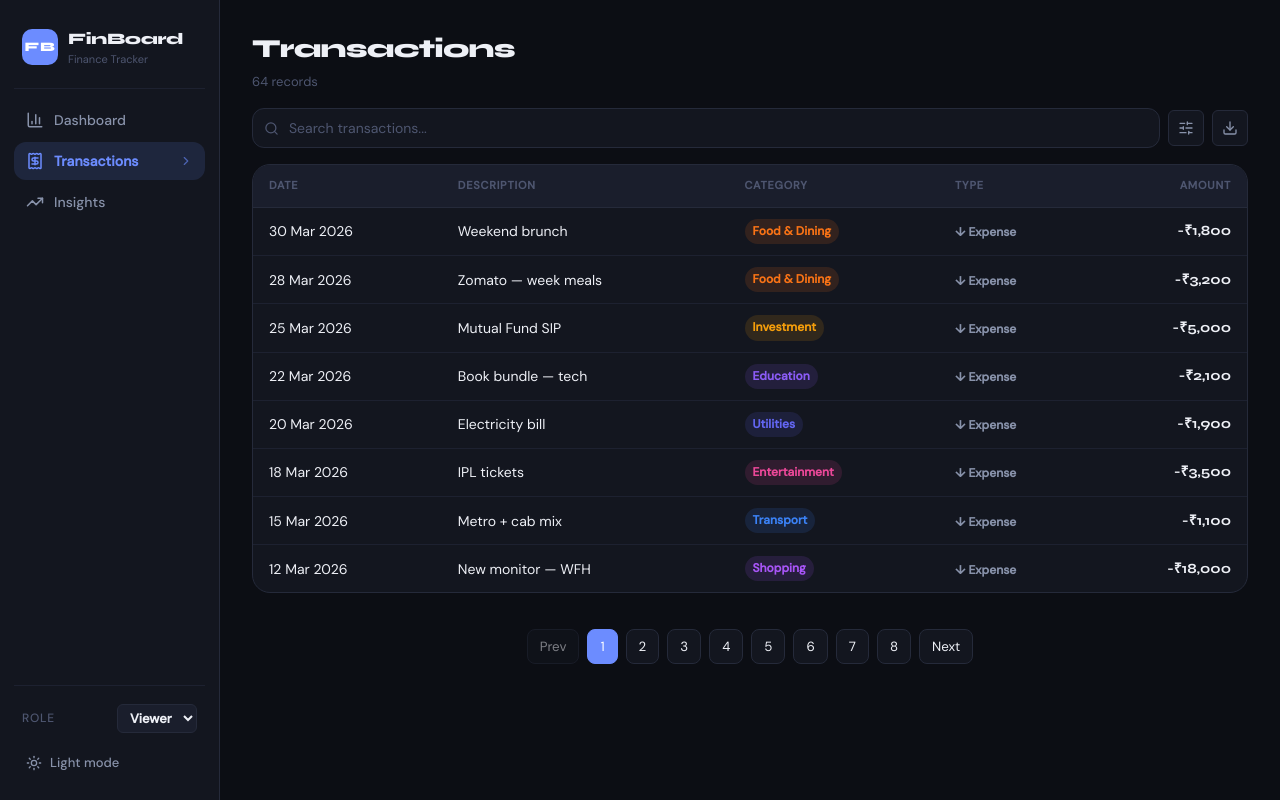
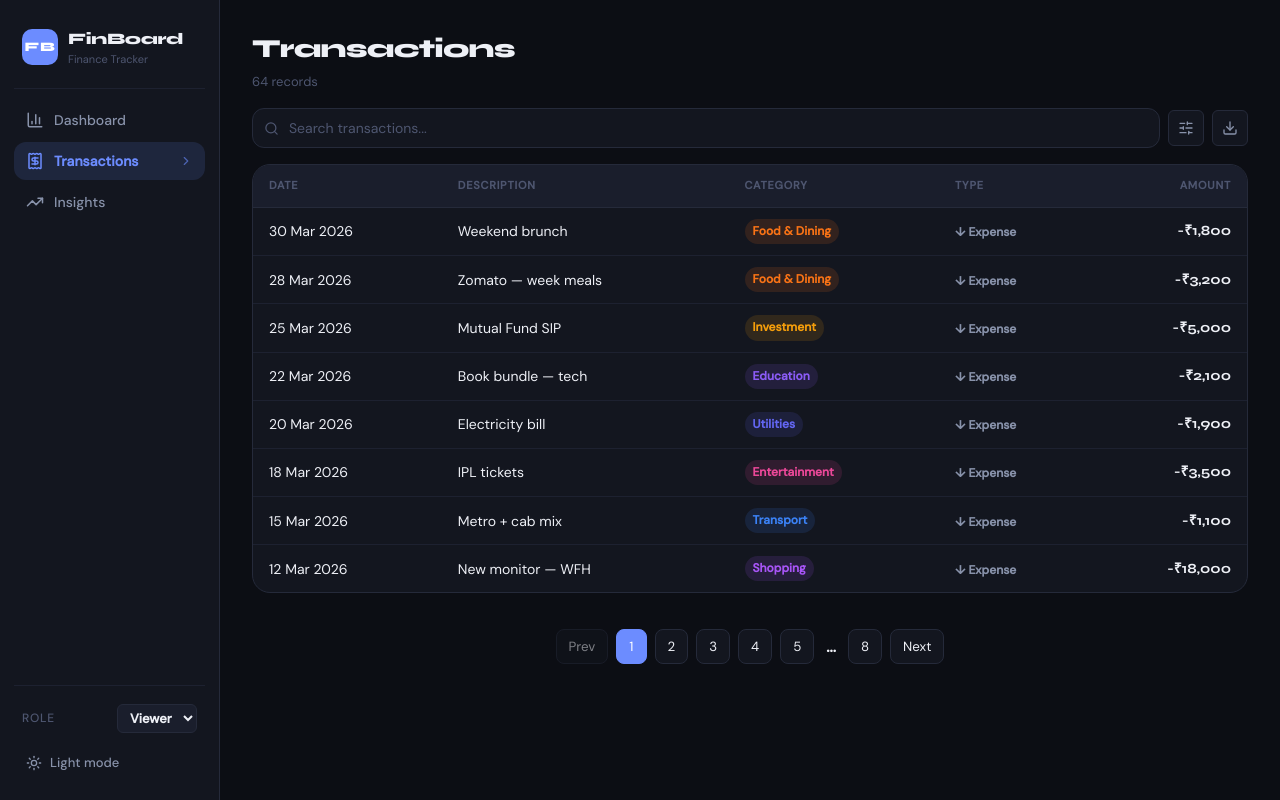
Before and after one commit to bhavesh-018/FinFlow, a React (Vite) app: page / in a window 1280 px wide. Both pictures are taken after a click on the button "Transactions". Built offline with nearby package versions, Linux system fonts and the light colour scheme.

Commit message:
fix: add smart pagination for transactions

```diff
--- a/src/components/transactions/TransactionsList.jsx
+++ b/src/components/transactions/TransactionsList.jsx
@@ -377,17 +377,48 @@ export default function TransactionList() {
           Prev
         </button>
 
-          {Array.from({ length: totalPages }, (_, index) => (
+        {Array.from(
+          {
+            length: Math.min(5, totalPages),
+          },
+          (_, index) => {
+            let pageNumber
+
+            if (totalPages <= 5) {
+              pageNumber = index + 1
+            } else if (currentPage <= 3) {
+              pageNumber = index + 1
+            } else if (currentPage >= totalPages - 2) {
+              pageNumber = totalPages - 4 + index
+            } else {
+              pageNumber = currentPage - 2 + index
+            }
+
+            return (
               <button
-              key={index + 1}
+                key={pageNumber}
                 className={`${styles.pageBtn} ${
-                currentPage === index + 1 ? styles.activePage : ''
+                  currentPage === pageNumber ? styles.activePage : ''
                 }`}
-              onClick={() => setCurrentPage(index + 1)}
+                onClick={() => setCurrentPage(pageNumber)}
               >
-              {index + 1}
+                {pageNumber}
               </button>
-          ))}
+            )
+          }
+        )}
+
+        {totalPages > 5 && currentPage < totalPages - 2 && (
+          <>
+            <span className={styles.ellipsis}>...</span>
+            <button
+              className={styles.pageBtn}
+              onClick={() => setCurrentPage(totalPages)}
+            >
+              {totalPages}
+            </button>
+          </>
+        )}
 
         <button
           className={styles.pageBtn}
--- a/src/components/transactions/TransactionsList.module.css
+++ b/src/components/transactions/TransactionsList.module.css
@@ -642,3 +642,9 @@
   color: white;
   border-color: var(--accent);
 }
+.ellipsis {
+  display: flex;
+  align-items: center;
+  padding: 0 4px;
+  font-weight: 600;
+}
```
Lines whose indentation alone changed are shown as unchanged.
